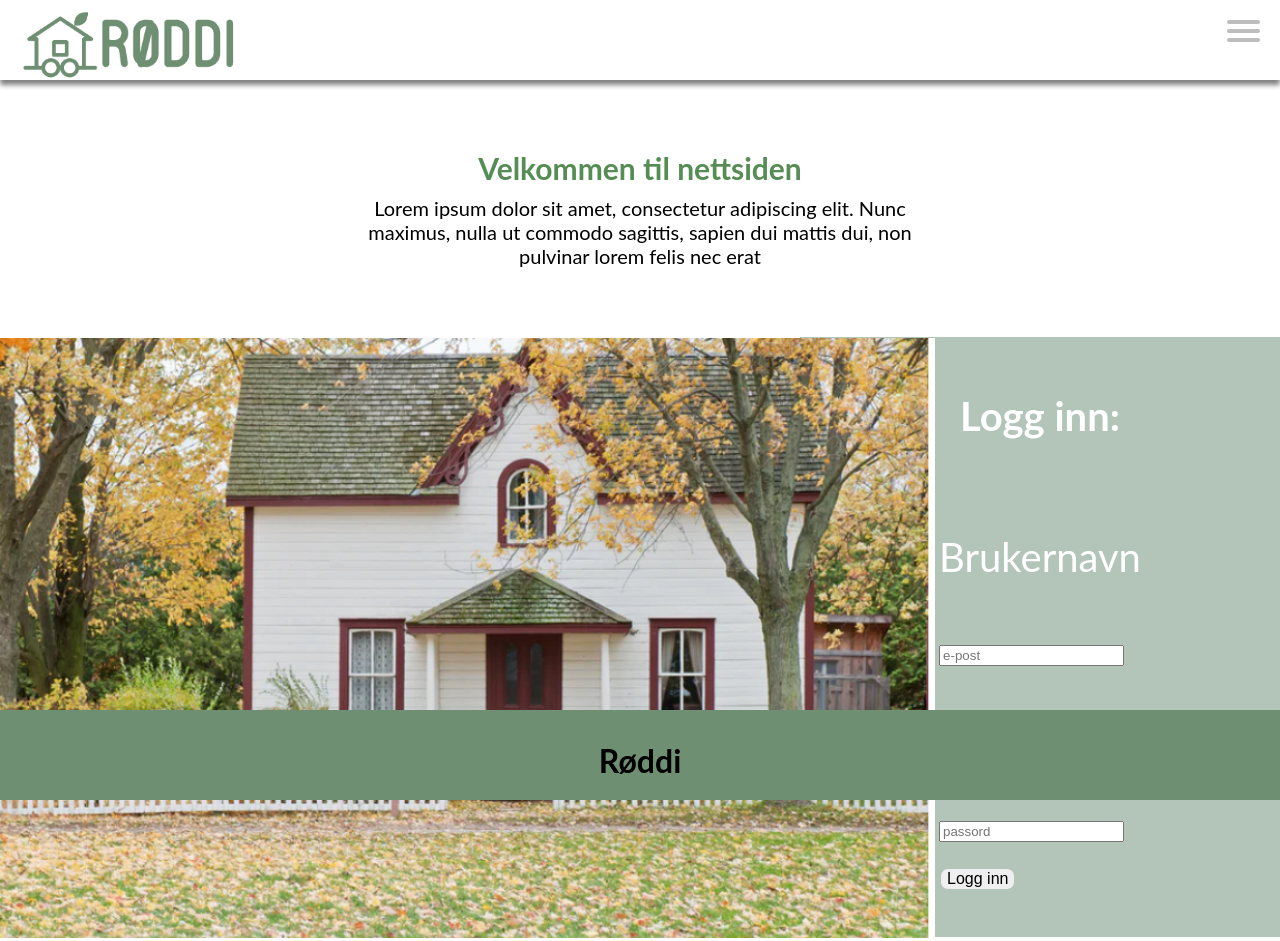
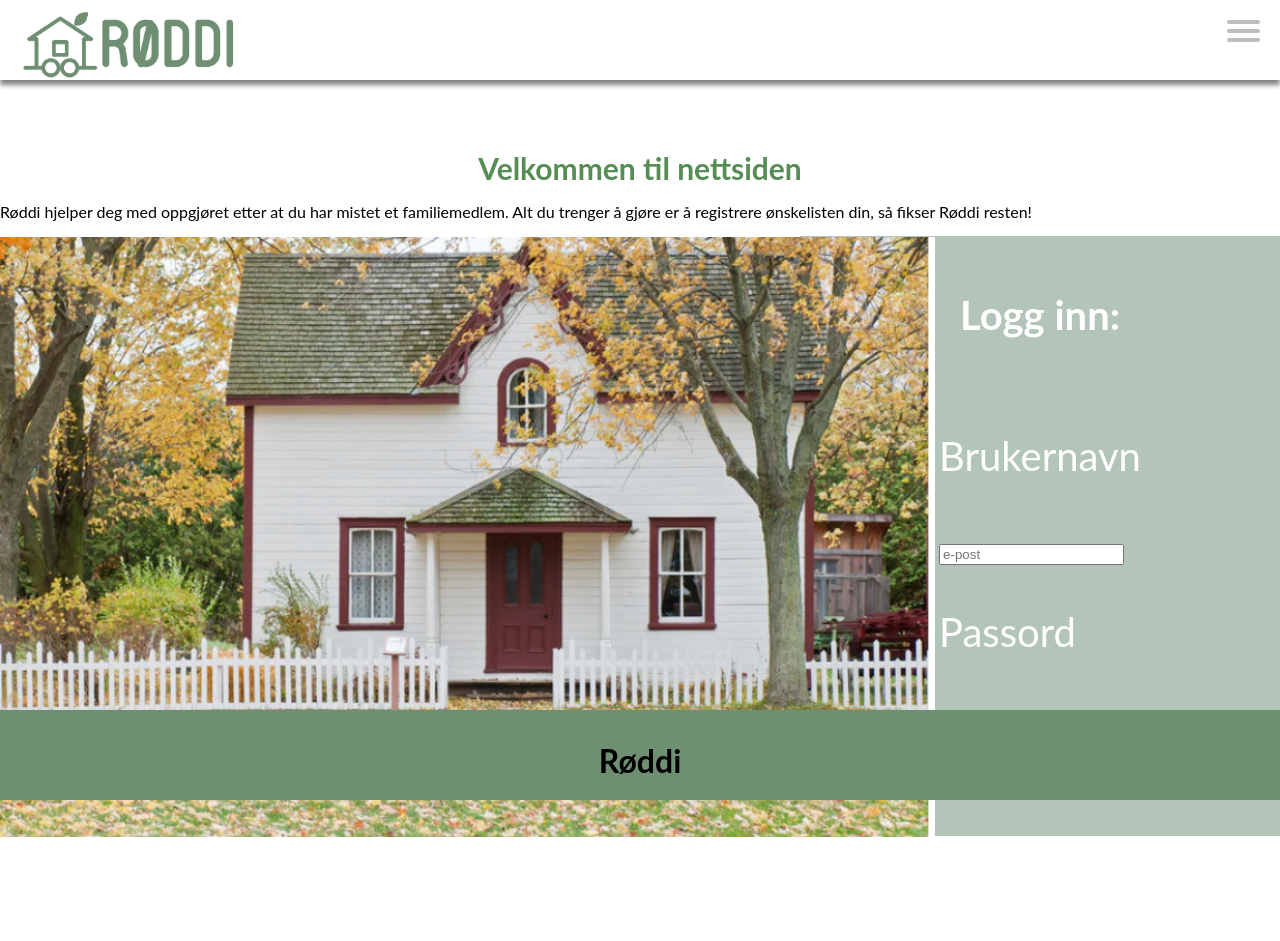
Before and after one commit to ingelinsu/roddi, a React (Create React App) app in the folder frontend/react-app/: page / in a window 1280 px wide. After the commit the page ends 840 px from the top, so only its background shows below. Built offline with nearby package versions, Linux system fonts and the light colour scheme.

Commit message:
Add description of Røddi

```diff
--- a/frontend/react-app/src/components/MainContent.js
+++ b/frontend/react-app/src/components/MainContent.js
@@ -8,14 +8,12 @@ function MainContent() {
     return (
       <main>
       <div>
-        <p id="lorem">
-          Lorem ipsum dolor sit amet, consectetur adipiscing elit. Nunc maximus,
-          nulla ut commodo sagittis, sapien dui mattis dui, non pulvinar lorem
-          felis nec erat
+        <p id="description">
+          Røddi hjelper deg med oppgjøret etter at du har mistet et familiemedlem. Alt du trenger å gjøre er å registrere ønskelisten din, så fikser Røddi resten!
         </p>
       </div>
       <div>
-        <img id="hus" src={hus}/>
+        <img id="hus" src={hus} />
       </div>
     </main>
     );
```
